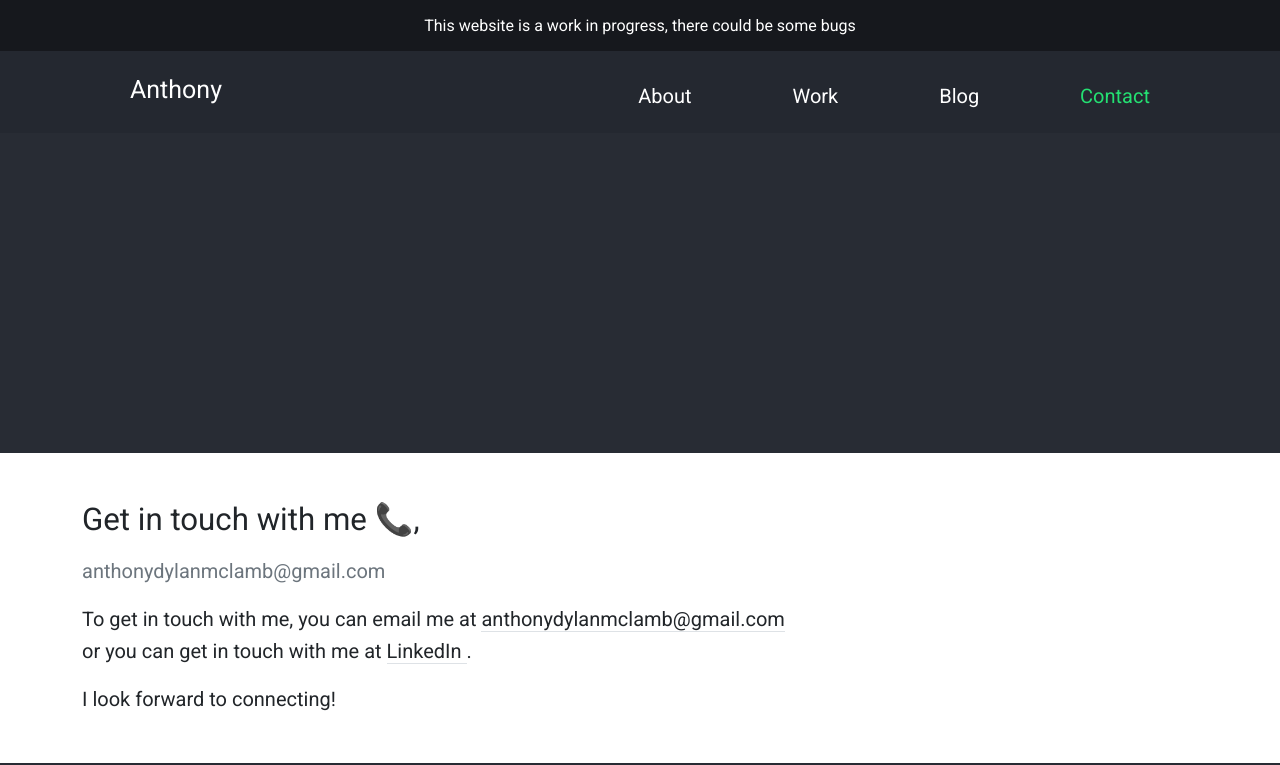
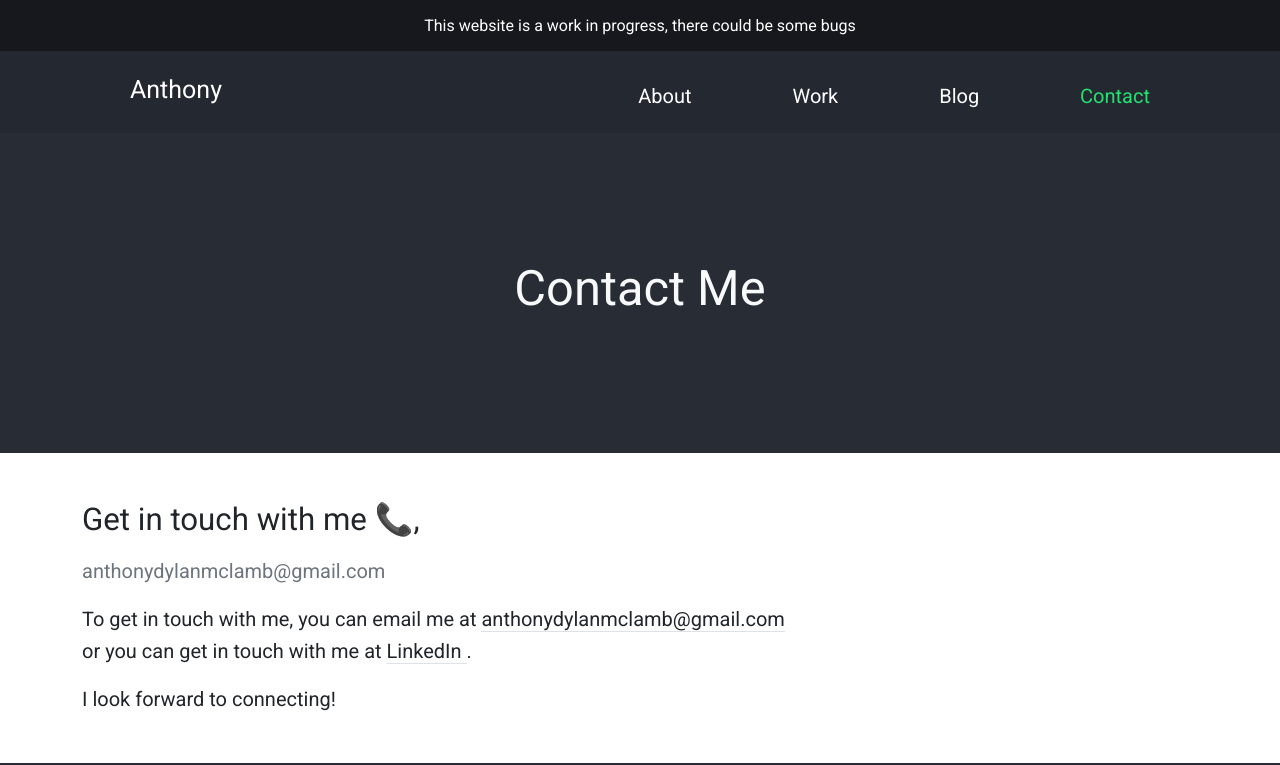
Before and after one commit to admclamb/anthony-portfolio-fixed, a plain HTML site: page contact.html in a window 1280 px wide. Shown: the top 765 px of the page. Drawn offline with nearby package versions, Linux system fonts and the light colour scheme.

Commit message:
update not found and contact hero

```diff
--- a/contact.html
+++ b/contact.html
@@ -75,6 +75,7 @@
         <div
           class="d-flex flex-column justify-content-center align-items-center"
         >
+        <h1 class="text-light">Contact Me</h1>
 
       </section>
     </header>
```
Also changed, not shown: notFound.html (+1 -1 lines).
